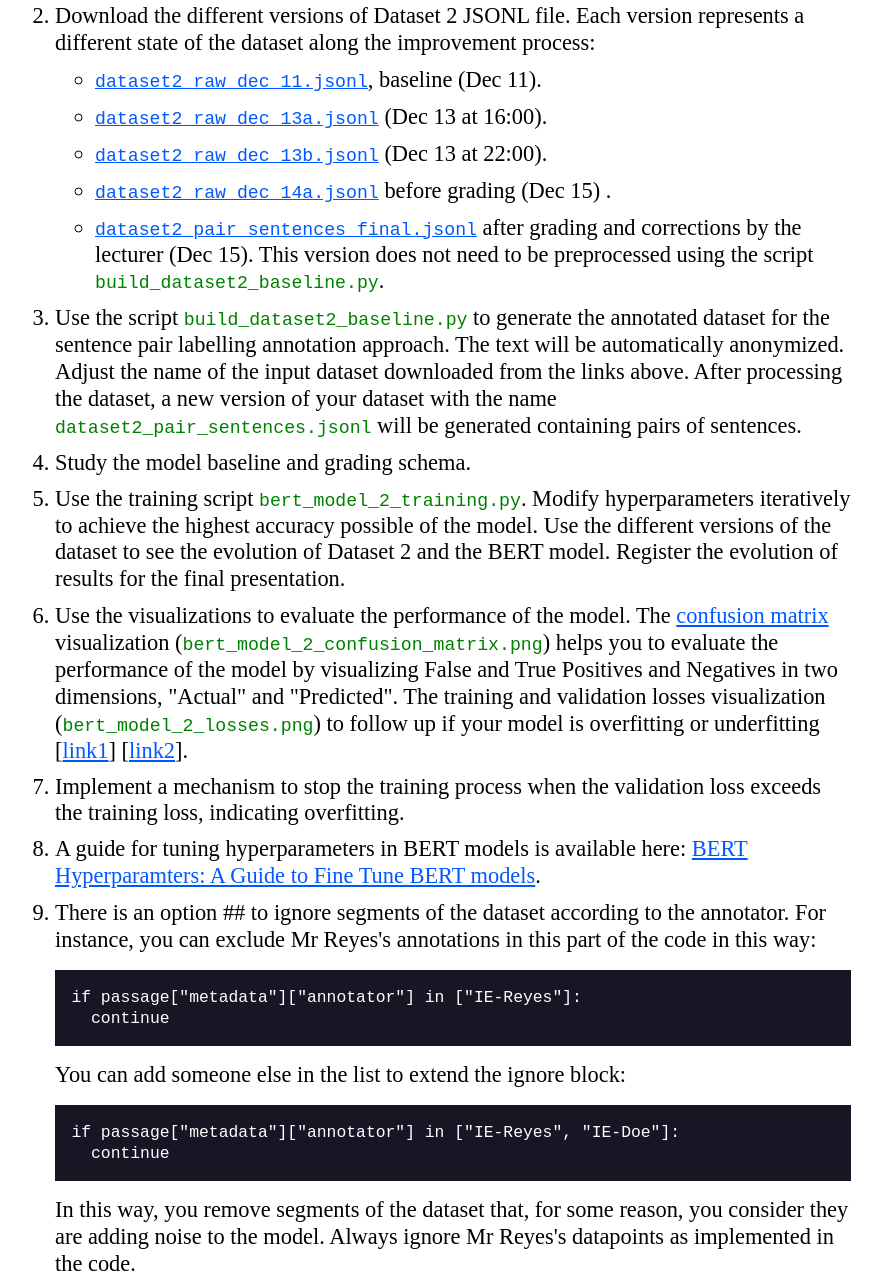
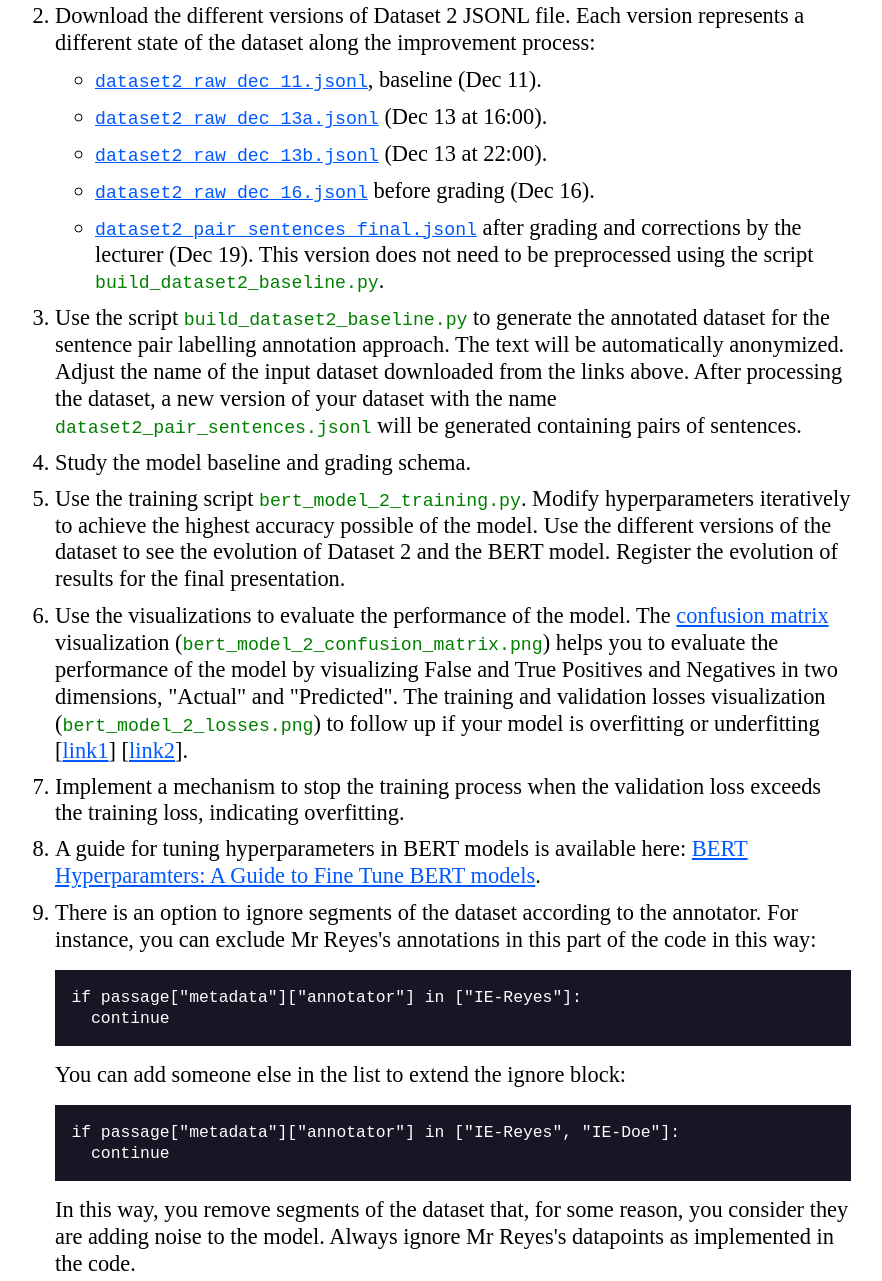
Before and after one commit to pacoreyes/ie-seminar, a website: page public/paper-b-bert-training.html in a window 1280 px wide. Shown: the part 4249-5530 px from the top of the page, without its empty margins (207-1089 px from the left). Drawn offline with Linux system fonts and the light colour scheme.

Commit message:
Finished Project 2 tutorial

```diff
--- a/public/paper-b-bert-training.html
+++ b/public/paper-b-bert-training.html
@@ -181,13 +181,13 @@
           href="datasets/dataset2_raw_dec_13b.jsonl">dataset2_raw_dec_13b.jsonl</a></kbd>
           (Dec 13 at 22:00).</p></li>
 
-          <li><p><kbd><a download="dataset2_raw_dec_14a.jsonl"
-          href="datasets/dataset2_raw_dec_14a.jsonl">dataset2_raw_dec_14a.jsonl</a></kbd>
-          before grading (Dec 15) .</p></li>
+          <li><p><kbd><a download="dataset2_raw_dec_16.jsonl"
+          href="datasets/dataset2_raw_dec_16.jsonl">dataset2_raw_dec_16.jsonl</a></kbd>
+          before grading (Dec 16).</p></li>
 
-          <li><p><kbd><a
+          <li><p><kbd><a download="dataset2_pair_sentences_final.jsonl"
           href="dataset2_pair_sentences_final.jsonl">dataset2_pair_sentences_final.jsonl</a></kbd>
-          after grading and corrections by the lecturer (Dec 15). This version
+          after grading and corrections by the lecturer (Dec 19). This version
           does not need to be preprocessed using the script
           <kbd><kbd>build_dataset2_baseline.py</kbd></kbd>.</p></li>
         </ul></li>
@@ -229,9 +229,9 @@
       here: <a href="bert-hyperparameters.html">BERT Hyperparamters: A Guide
       to Fine Tune BERT models</a>.</p></li>
 
-      <li><p>There is an option ## to ignore segments of the dataset according
-      to the annotator. For instance, you can exclude Mr Reyes's annotations
-      in this part of the code in this way:</p><pre><span style="color: white">if passage["metadata"]["annotator"] in ["IE-Reyes"]:
+      <li><p>There is an option to ignore segments of the dataset according to
+      the annotator. For instance, you can exclude Mr Reyes's annotations in
+      this part of the code in this way:</p><pre><span style="color: white">if passage["metadata"]["annotator"] in ["IE-Reyes"]:
   continue</span></pre><p>You can add someone else in the list to extend the
       ignore block:</p><pre><span style="color: white">if passage["metadata"]["annotator"] in ["IE-Reyes", "IE-Doe"]:
   continue</span></pre><p>In this way, you remove segments of the dataset
@@ -314,7 +314,7 @@
 
           <td>Metrics (*)</td>
 
-          <td>Accuracy above 0.750</td>
+          <td>Accuracy above 0.860</td>
 
           <td>2</td>
         </tr>
@@ -331,7 +331,8 @@
           <td>Training/Validation Loss (*)</td>
 
           <td>The model is neither overfitted not underfitted, according to
-          visualizations (see readings above).</td>
+          visualizations (see readings above). A small amount of overfitting
+          is acceptable.</td>
 
           <td>1.25</td>
         </tr>
```
Also changed, not shown: 2 other files.
